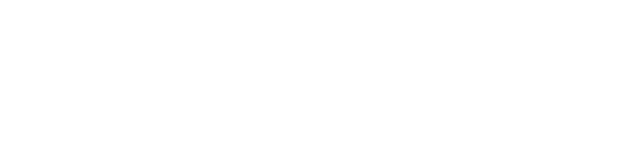
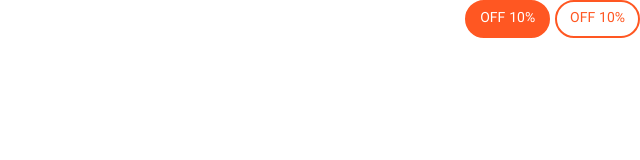
Before and after one commit to Ali-LUT/Tapsi, a plain HTML site: page index.html in a window 1280 px wide. Shown: the whole page, without its empty margins (640-1280 px from the left). Drawn offline with Linux system fonts and the light colour scheme.

Commit message:
added badge style

```diff
--- a/CSS/style.css
+++ b/CSS/style.css
@@ -104,3 +104,26 @@ h2 {
     font-size: 2rem;
   }
 }
+
+/* Badge */
+.badge {
+  display: inline-block;
+  padding: 0.5rem 1.3rem;
+  background-color: #fff;
+  border-radius: 32px;
+  border: 2px solid var(--color-primary);
+  color: var(--color-primary);
+  text-transform: uppercase;
+  font-size: 1.2rem;
+}
+
+.badge-primary {
+  background-color: var(--color-primary);
+  color: var(--color-white);
+}
+
+@media screen and (min-width: 1024px) {
+  .badge {
+    font-size: 1.4rem;
+  }
+}
--- a/index.html
+++ b/index.html
@@ -1,5 +1,5 @@
 <!DOCTYPE html>
-<html lang="en">
+<html lang="en" dir="rtl">
   <head>
     <meta charset="UTF-8" />
     <meta name="viewport" content="width=device-width, initial-scale=1.0" />
@@ -7,5 +7,15 @@
     <link rel="stylesheet" href="css/style.css" />
     <title>Tapsi</title>
   </head>
-  <body></body>
+  <body>
+    <!-- <button class="btn btn-primary btn-block">
+      ورود و ثبت نام پنل سازمانی
+    </button>
+    <button class="btn btn-secondary btn-block">
+      ورود و ثبت نام پنل سازمانی
+    </button>
+    <button class="btn btn-secondary">ورود و ثبت نام پنل سازمانی</button> -->
+    <span class="badge">10% OFF</span>
+    <span class="badge badge-primary">10% OFF</span>
+  </body>
 </html>
```
